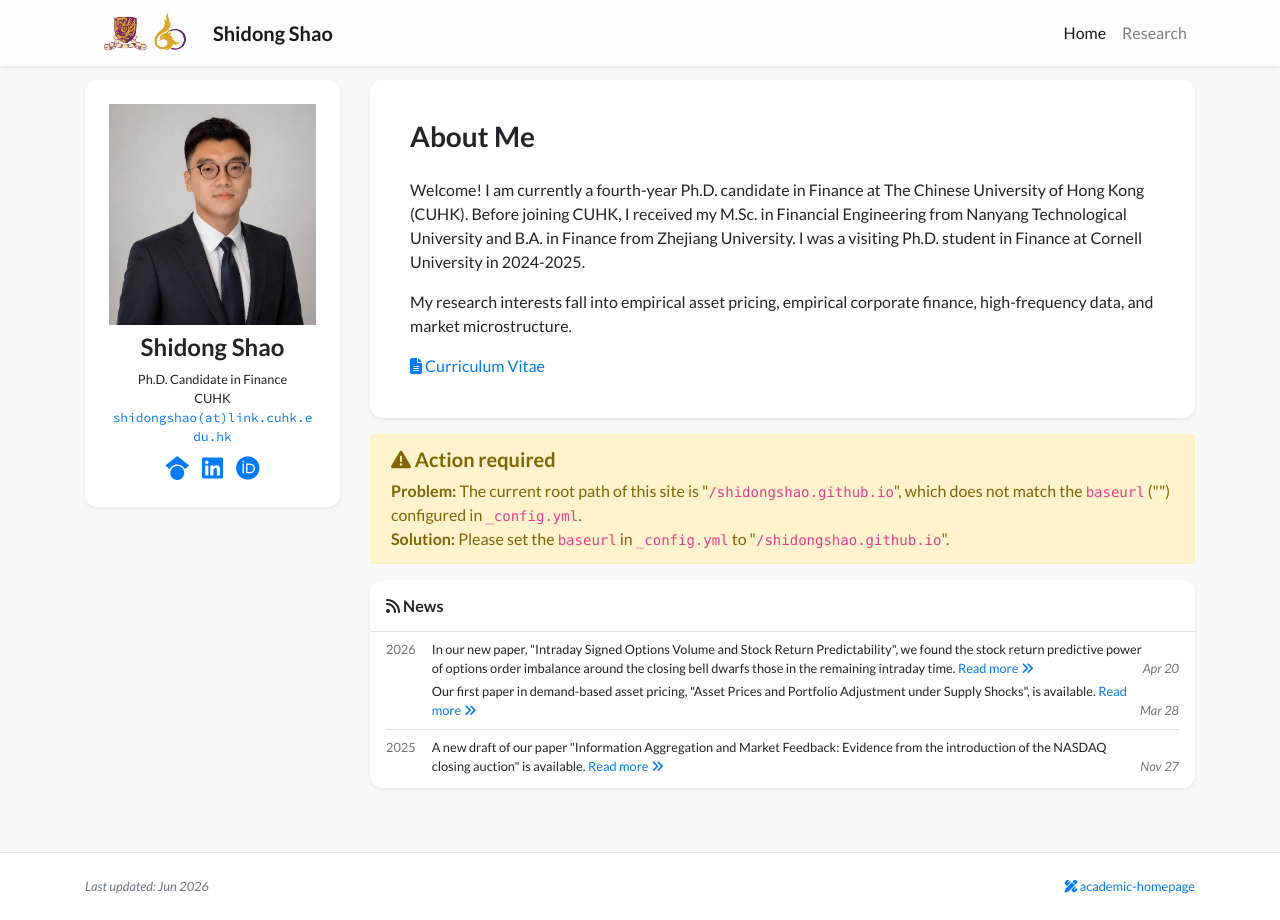
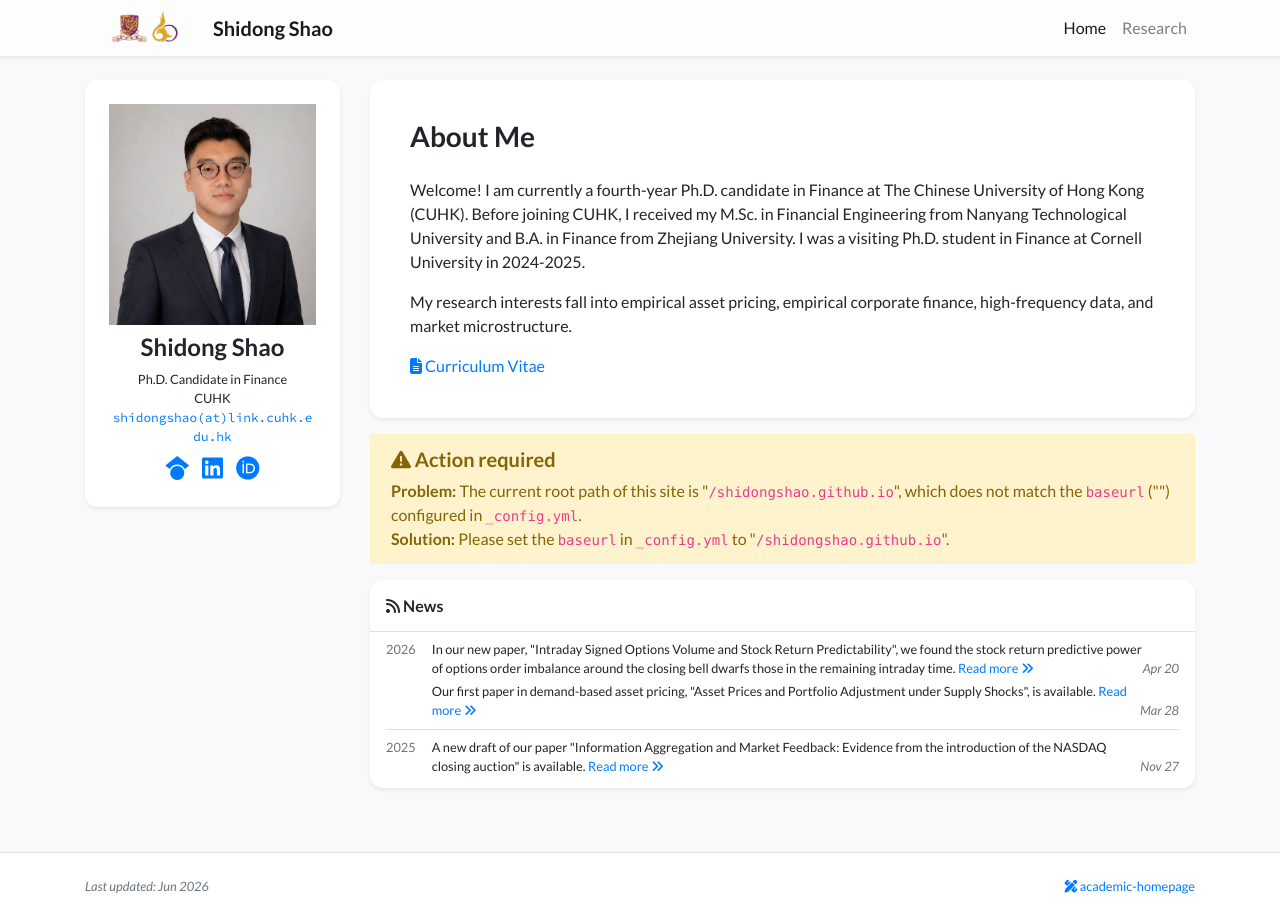
Before and after one commit to shidongshao/shidongshao.github.io, a Jekyll site: the page built from index.html, in a window 1280 px wide. Built offline with Jekyll 4.4.1, drawn with Linux system fonts in a browser that asks for light colours; nearby versions of some CDN libraries; a style sheet for code colours, icons or effects is not loaded.

Commit message:
Update personal website

```diff
--- a/_includes/navbar.html
+++ b/_includes/navbar.html
@@ -2,7 +2,7 @@
     <div class="{% if page.container_class %}{{ page.container_class }}{% else %}container-lg{% endif %}">
         <img src="{{ site.data.profile.logo_url | relative_url }}"
              alt="logo"
-            style="width: 120px; height: 50px; object-fit: contain; margin-right: 8px;">
+            style="width: 120px; height: 40px; object-fit: contain; margin-right: 8px;">
         <a class="navbar-brand"><strong>{{site.data.profile.navbar_name}}</strong></a>
         <button class="navbar-toggler" style="font-size: 1em; padding: 0.5em;" type="button" data-toggle="collapse" data-target="#navbarResponsive" aria-controls="navbarResponsive" aria-expanded="false" aria-label="Toggle navigation">
             <i class="fas fa-map"></i> Menu
```
